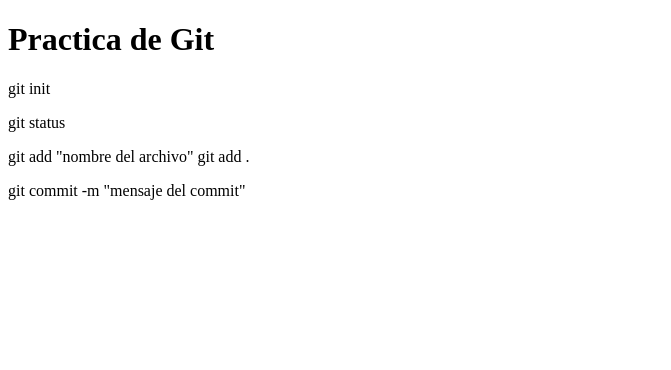
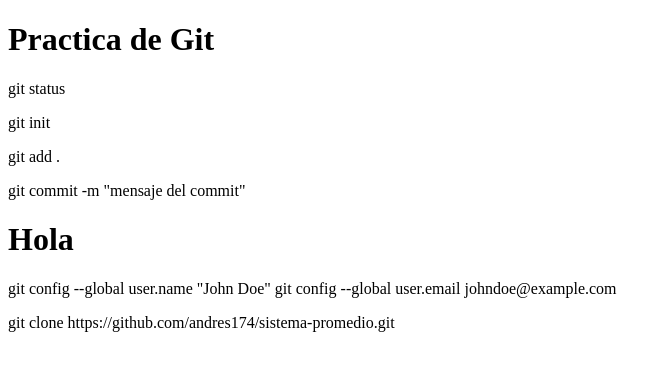
Before and after one commit to andres174/pract-git, a plain HTML site: page index.html in a window 1280 px wide. Shown: the whole page, without its empty margins (0-671 px from the left). Drawn offline with Linux system fonts and the light colour scheme.

Commit message:
tercer commit

```diff
--- a/index.html
+++ b/index.html
@@ -8,22 +8,34 @@
 </head>
 <body>
     <h1>Practica de Git</h1>
+    <p>
+        git status
+    </p>
 
     <p>
         git init
     </p>
     <p>
-        git status
-    </p>
-    <p>
-        git add "nombre del archivo"
-
         git add .
     </p>
     <p>
         git commit -m "mensaje del commit"
     </p>
 
+    <h1>Hola</h1>
+
+    <p>
+        git config --global user.name "John Doe"
+
+
+        git config --global user.email johndoe@example.com
+    </p>
+
+    <p>
+        git clone https://github.com/andres174/sistema-promedio.git
+    </p>
+
+
 
 </body>
 </html>
```
